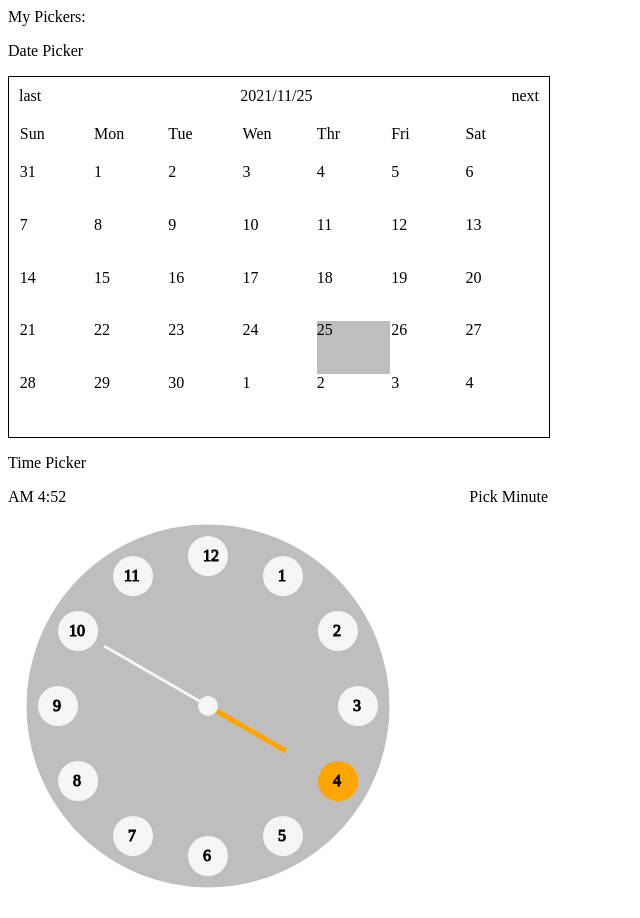
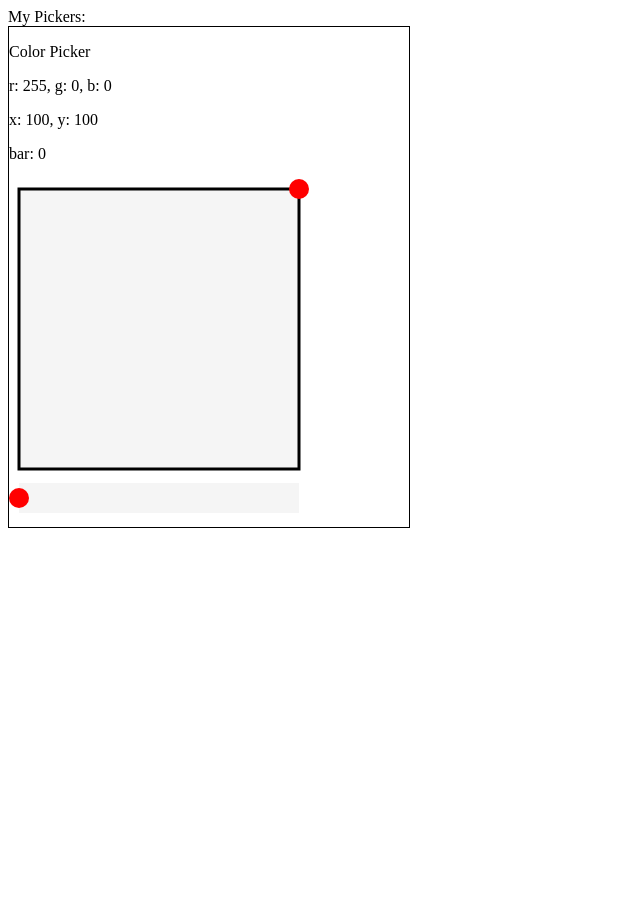
Before and after one commit to MuJungHo/react-pickers, a React (Create React App) app: page / in a window 1280 px wide. Shown: the whole page, without its empty margins (0-640 px from the left). After the commit the page ends 800 px from the top, so only its background shows below. Built offline with nearby package versions, Linux system fonts and the light colour scheme.

Commit message:
[新增] 調色盤與條拖拉

```diff
--- a/src/App.js
+++ b/src/App.js
@@ -1,12 +1,14 @@
 import DatePicker from './components/DatePicker'
 import TimePicker from './components/TimePicker'
+import ColorPicker from './components/ColorPicker'
 
 function App() {
   return (
     <div>
       My Pickers:
-      <DatePicker />
-      <TimePicker />
+      {/* <DatePicker />
+      <TimePicker /> */}
+      <ColorPicker />
     </div>
   );
 }
--- /dev/null
+++ b/src/components/ColorPicker.js
@@ -0,0 +1,169 @@
+import React from 'react'
+const ColorBoard = ({ setCoordinate, rgb }) => {
+  const boardRef = React.useRef()
+  const [start, setStart] = React.useState(null)
+  const [position, setPosition] = React.useState({
+    x: 290,
+    y: 10
+  })
+  const boardWidth = 300
+  const pointerRadius = 10
+  React.useEffect(() => {
+    if (JSON.stringify(start) !== JSON.stringify({}) && start !== null) {
+      boardRef.current.addEventListener('mousemove', drag)
+      boardRef.current.addEventListener('mouseup', endDrag)
+    }
+  }, [start])
+  const startDrag = e => {
+    setStart({ left: e.clientX, top: e.clientY })
+  }
+  const endDrag = () => {
+    setStart({})
+    boardRef.current.removeEventListener('mousemove', drag)
+    boardRef.current.removeEventListener('mouseup', endDrag)
+  }
+  const drag = e => {
+    var newLeft = position.x + e.x - start.left
+    var newTop = position.y + e.y - start.top
+    if (newLeft <= pointerRadius) newLeft = pointerRadius
+    if (newTop <= pointerRadius) newTop = pointerRadius
+    if (newLeft >= boardWidth - pointerRadius) newLeft = boardWidth - pointerRadius
+    if (newTop >= boardWidth - pointerRadius) newTop = boardWidth - pointerRadius
+    setCoordinate({ x: Math.floor(((newLeft - pointerRadius) / (boardWidth - pointerRadius * 2)) * 100), y: Math.floor((newTop - pointerRadius) / (boardWidth - pointerRadius * 2) * 100) })
+    setPosition({ x: newLeft, y: newTop })
+  }
+  return (
+    <svg xmlns="http://www.w3.org/2000/svg"
+      version="1.1"
+      width={boardWidth}
+      height={boardWidth}
+      ref={boardRef}
+    >
+      <rect
+        strokeWidth="3"
+        stroke="black"
+        width={boardWidth - pointerRadius * 2}
+        height={boardWidth - pointerRadius * 2} x={pointerRadius} y={pointerRadius} fill={'#f5f5f5'}
+      />
+      <circle cx={position.x} cy={position.y} r={pointerRadius} fill={`rgb(${rgb.r}, ${rgb.g}, ${rgb.b})`} onMouseDown={startDrag} />
+    </svg>
+  )
+}
+const ColorBar = ({ setBarRatio, rgb }) => {
+  const boardRef = React.useRef()
+  const [start, setStart] = React.useState(null)
+  const [position, setPosition] = React.useState({
+    x: 10,
+    y: 15
+  })
+
+  const barWidth = 300
+  const pointerRadius = 10
+  React.useEffect(() => {
+    if (JSON.stringify(start) !== JSON.stringify({}) && start !== null) {
+      boardRef.current.addEventListener('mousemove', drag)
+      boardRef.current.addEventListener('mouseup', endDrag)
+    }
+  }, [start])
+  const startDrag = e => {
+    setStart({ left: e.clientX, top: e.clientY })
+  }
+  const endDrag = () => {
+    setStart({})
+    boardRef.current.removeEventListener('mousemove', drag)
+    boardRef.current.removeEventListener('mouseup', endDrag)
+  }
+  const drag = e => {
+    var newLeft = position.x + e.x - start.left
+    if (newLeft <= pointerRadius) newLeft = pointerRadius
+    if (newLeft >= barWidth - pointerRadius) newLeft = barWidth - pointerRadius
+    setBarRatio(Math.floor(((newLeft - pointerRadius) / (barWidth - pointerRadius * 2)) * 1000) / 10)
+    setPosition({ x: newLeft, y: position.y })
+  }
+  return (
+    <svg xmlns="http://www.w3.org/2000/svg"
+      version="1.1"
+      width={barWidth}
+      height={30}
+      ref={boardRef}
+    >
+      <rect
+        width={barWidth - pointerRadius * 2}
+        height={30} x={pointerRadius} y="0" fill={'#f5f5f5'}
+      />
+      <circle cx={position.x} cy={position.y} r={pointerRadius} fill={`rgb(${rgb.r}, ${rgb.g}, ${rgb.b})`} onMouseDown={startDrag} />
+    </svg>
+  )
+}
+const ColorPicker = () => {
+  const [coordinate, setCoordinate] = React.useState({
+    x: 100,
+    y: 100
+  })
+  const [barRatio, setBarRatio] = React.useState(0)
+  const [rgb, setRGB] = React.useState({
+    r: 0,
+    g: 0,
+    b: 0
+  })
+  React.useEffect(() => {
+    if (barRatio >= 0 && 16.6 > barRatio) {
+      setRGB({
+        r: 255,
+        g: Math.floor(barRatio * 15.3),
+        b: 0
+      })
+    } else if (barRatio >= 16.6 && 33.2 > barRatio) {
+      let ratio = (barRatio - 16.6) / 16.6
+      setRGB({
+        r: Math.floor(255 * (1 - ratio)),
+        g: 255,
+        b: 0
+      })
+    } else if (barRatio >= 33.2 && 49.8 > barRatio) {
+      let ratio = (barRatio - 33.2) / 16.6
+      setRGB({
+        r: 0,
+        g: 255,
+        b: Math.floor(255 * ratio)
+      })
+    } else if (barRatio >= 49.8 && 66.4 > barRatio) {
+      let ratio = (barRatio - 49.8) / 16.6
+      setRGB({
+        r: 0,
+        g: Math.floor(255 * (1 - ratio)),
+        b: 255
+      })
+    } else if (barRatio >= 66.4 && 83 > barRatio) {
+      let ratio = (barRatio - 66.4) / 16.6
+      setRGB({
+        r: Math.floor(255 * ratio),
+        g: 0,
+        b: 255
+      })
+    } else if (barRatio >= 83 && 100.1 > barRatio) {
+      let ratio = (barRatio - 83) / 17
+      setRGB({
+        r: 255,
+        g: 0,
+        b: Math.floor(255 * (1 - ratio)),
+      })
+    }
+
+  }, [barRatio])
+  React.useEffect(() => {
+    console.log(coordinate)
+  }, [coordinate])
+  return (
+    <div style={{ border: '1px solid', width: 400, height: 500 }}>
+      <p>Color Picker</p>
+      <p>{`r: ${rgb.r}, g: ${rgb.g}, b: ${rgb.b}`}</p>
+      <p>{`x: ${coordinate.x}, y: ${coordinate.y}`}</p>
+      <p>{`bar: ${barRatio}`}</p>
+      <ColorBoard setCoordinate={setCoordinate} rgb={rgb} />
+      <ColorBar setBarRatio={setBarRatio} rgb={rgb} />
+    </div>
+  )
+}
+
+export default ColorPicker
--- a/src/components/index.js
+++ b/src/components/index.js
@@ -1,4 +1,4 @@
 import DatePicker from './DatePicker'
 import TimePicker from './TimePicker'
-
-export { DatePicker, TimePicker }
+import ColorPicker from './ColorPicker'
+export { DatePicker, TimePicker, ColorPicker }
--- a/src/publish/index.js
+++ /dev/null
@@ -1,3 +0,0 @@
-import DatePicker from './DatePicker';
-import TimePicker from './TimePicker';
-export { DatePicker, TimePicker };
```
Also changed, not shown: src/publish/DatePicker.js (deleted, +0 -106 lines), src/publish/TimePicker.js (deleted, +0 -7 lines).
